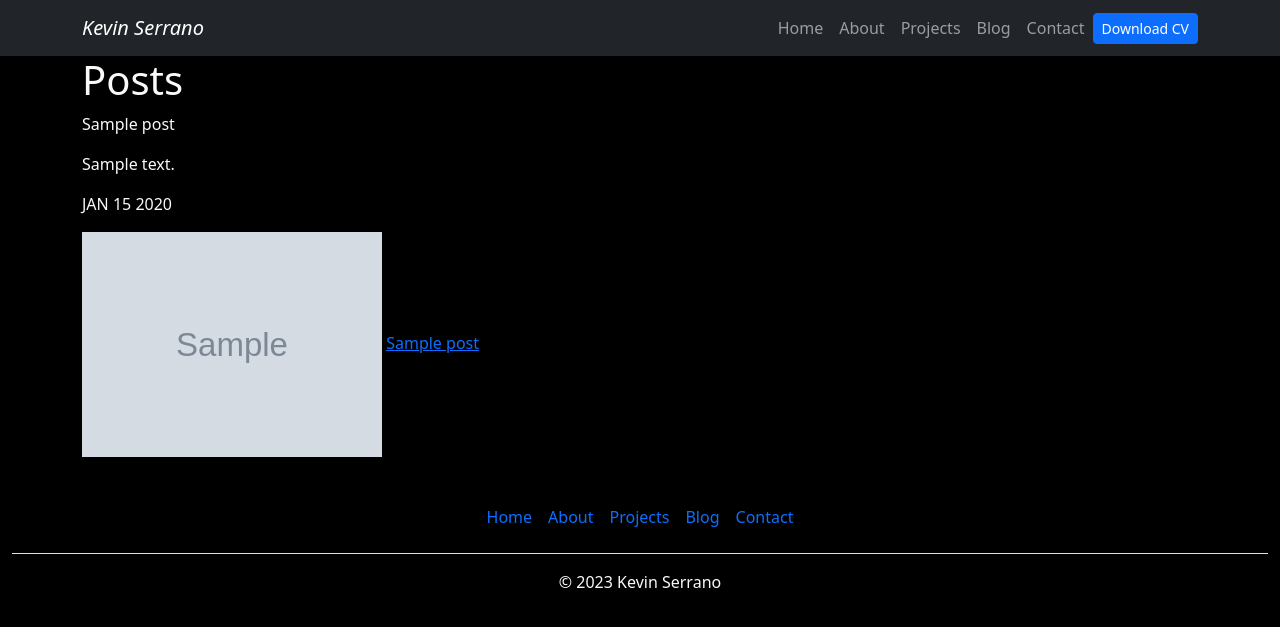
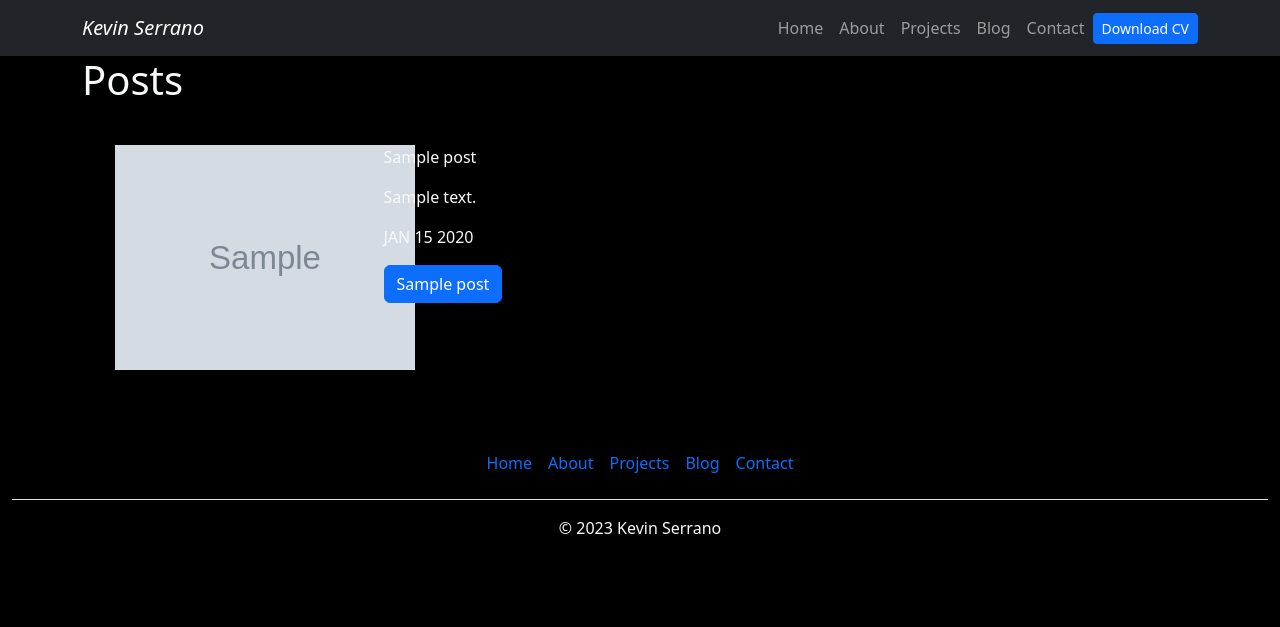
Before and after one commit to kevinserrano01/django_portfolio, a Django app: page /blog/ in a window 1280 px wide. Shown: the top 627 px of the page. Run offline with Django 4.2, Linux system fonts and the light colour scheme; tables that the repository leaves empty hold one stand-in row (values such as "Sample post"); grey boxes marked "Sample" are stand-in pictures.

Commit message:
Blog estilizado Listo

```diff
--- a/blog/templates/posts.html
+++ b/blog/templates/posts.html
@@ -5,11 +5,23 @@
 <h1>Posts</h1>
 
 {% for post in posts %}
-        <p>{{ post.title }}</p>
-        <p>{{ post.description|striptags|truncatechars:100 }}</p>
-        <p>{{ post.date|date:'M d Y'|upper}}</p>
-        <img src="{{ post.image.url }}" alt="{{ post.title }}" width="300px">
-        <a href="{% url 'blog:post_detail' post.id %}">{{post.title}}</a>
+
+<div class="p-3">
+        <div class="card card-body bg-black">
+                <div class="row">
+                        <div class="col-md-3">
+                                <img src="{{ post.image.url }}" alt="{{ post.title }}" class="img-fliud" width="300px">
+                        </div>
+                        <div class="col-md-9">
+                                <p>{{ post.title }}</p>
+                                <p>{{ post.description|striptags|truncatechars:100 }}</p>
+                                <p>{{ post.date|date:'M d Y'|upper}}</p>
+                                <a href="{% url 'blog:post_detail' post.id %}" class="btn btn-primary">{{post.title}}</a>
+                        </div>
+                </div>
+        </div>
+</div>
+
 {% endfor %}
 
 {% endblock %}
```
